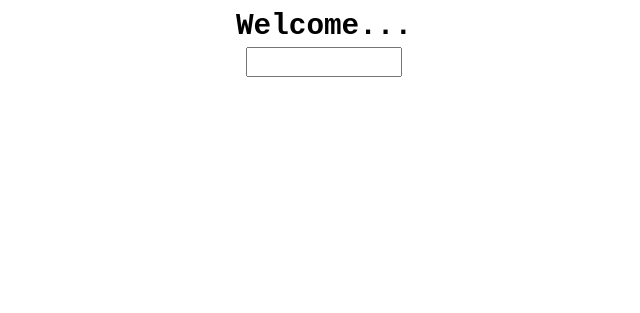
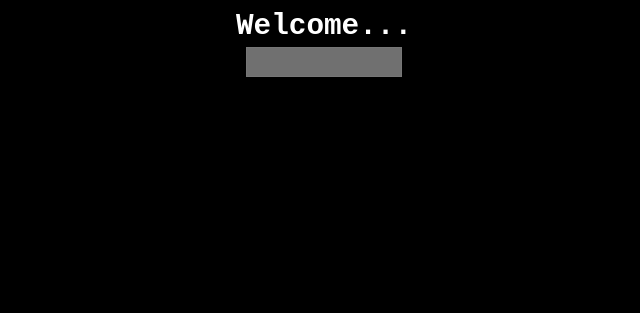
Before and after one commit to Willian-Thdr/ConsoleComandCommunication, a website built with Vite: page Source/View/index.html in a window 1280 px wide. Shown: the whole page, without its empty margins (76-716 px from the left). Built offline with nearby package versions, Linux system fonts and the light colour scheme.

Commit message:
Adicionando estilo à janela e componentes

```diff
--- a/Source/Style/index.css
+++ b/Source/Style/index.css
@@ -1,5 +1,6 @@
 body {
   margin: 0px;
+  background-color: #000000;
 }
 
 .mainWindow {
@@ -21,6 +22,7 @@ body {
   font-size: 22pt;
   font-family: monospace;
   margin: 0px;
+  color: white;
 }
 
 #nameEntry {
@@ -36,4 +38,6 @@ body {
   text-align: center;
   white-space: nowrap;
   overflow: hidden;
+  color: white;
+  background: #707070FF;
 }
```
